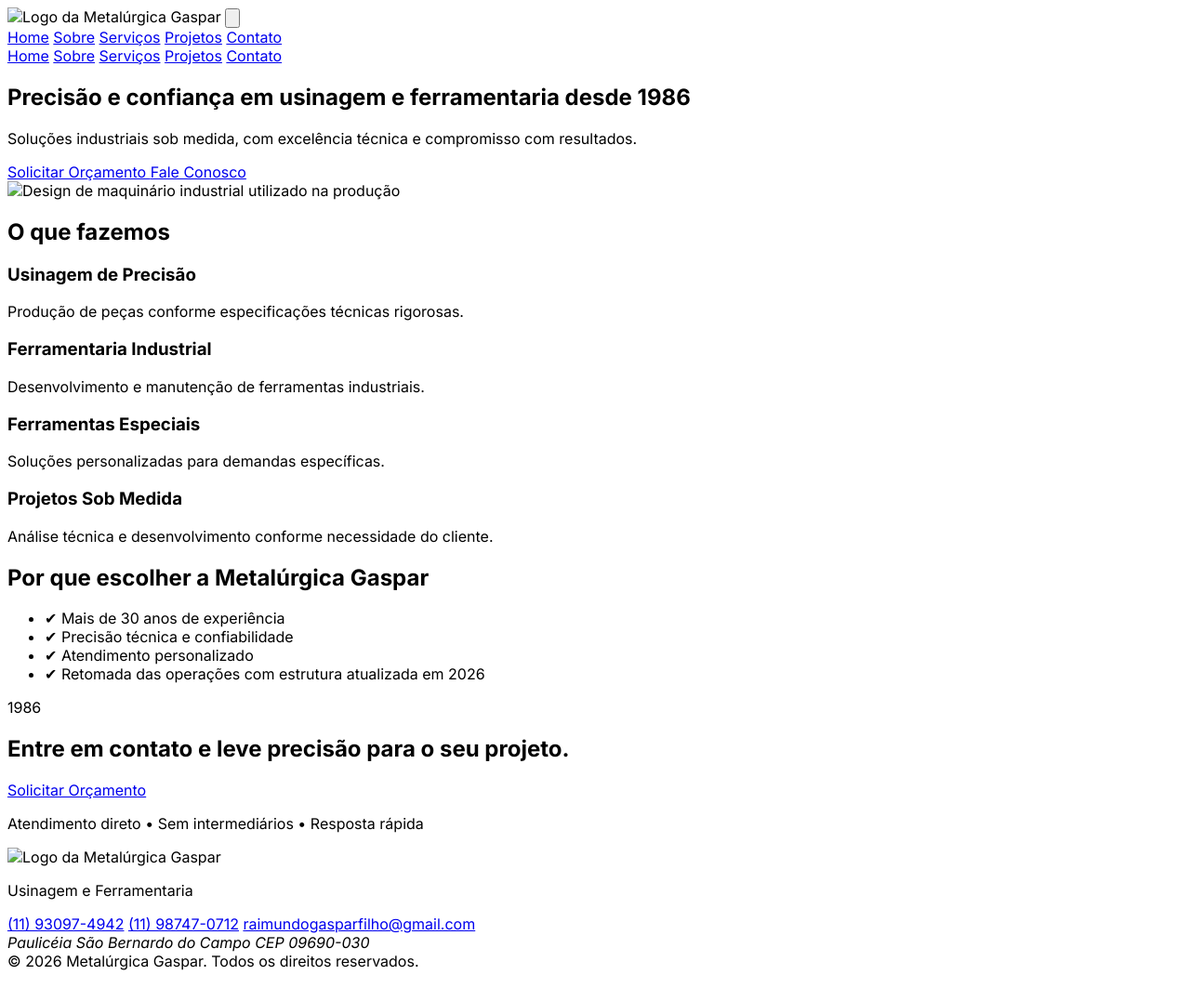
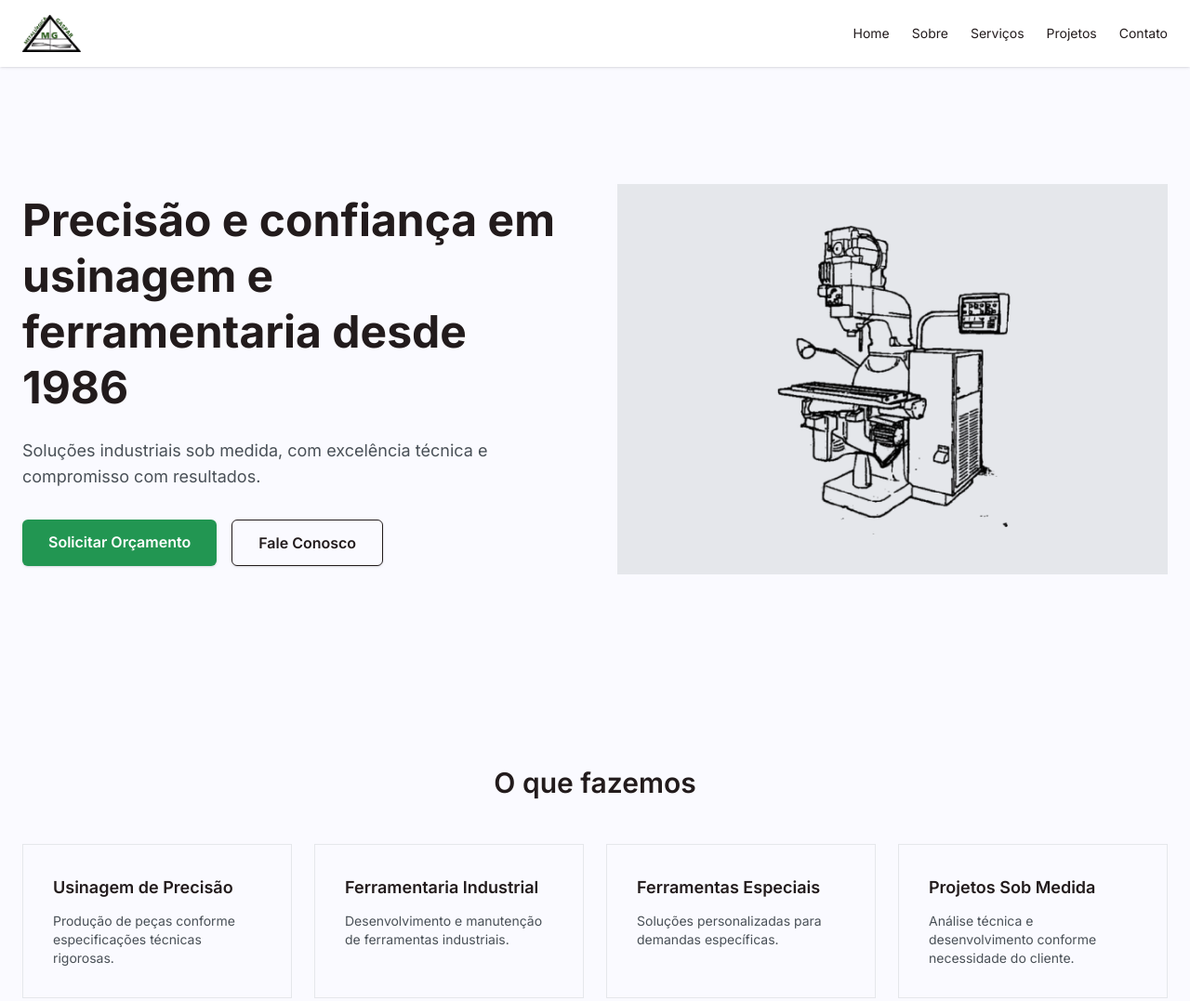
Before and after one commit to UelintonHJ/metalurgica-gaspar, a website: page index.html in a window 1280 px wide. Shown: the top 1077 px of the page at 93% size. Before the commit the page ends 1052 px from the top, so only its background shows below. Drawn offline with Linux system fonts and the light colour scheme; the site is published under a folder, as on GitHub Pages, so addresses that start at the root find nothing.

Commit message:
fix: adjust asset paths for Vercel deploy

```diff
--- a/index.html
+++ b/index.html
@@ -10,7 +10,7 @@
         content="Precisão e confiança em usinagem e ferramentaria desde 1986. Soluções industriais sob medida.">
     <meta property="og:type" content="website">
     <meta name="description" content="Precisão e confiança em usinagem e ferramentaria desde 1986. Soluções industriais sob medida com excelência técnica.">
-    <link rel="stylesheet" href="/assets/css/tailwind.css">
+    <link rel="stylesheet" href="assets/css/tailwind.css">
     <link rel="stylesheet" href="style.css">
     <link rel="preconnect" href="https://fonts.googleapis.com">
     <link rel="preconnect" href="https://fonts.gstatic.com" crossorigin>
@@ -22,12 +22,12 @@
 <body class="bg-bgBase text-blackTech">
     <header class="fixed top-0 left-0 w-full bg-white z-50 shadow-sm gap-6">
         <div class="container mx-auto px-6 h-[72px] flex items-center justify-between">
-            <img src="/assets/images/logo-metalurgica-gaspar.png" alt="Logo da Metalúrgica Gaspar"
+            <img src="assets/images/logo-metalurgica-gaspar.png" alt="Logo da Metalúrgica Gaspar"
                 class="h-10 w-auto object-contain">
 
             <button type="button" id="menu-toggle" class="md:hidden" aria-label="Abrir menu" aria-expanded="false"
                 aria-controls="menu-mobile">
-                <img src="/assets/images/menu.png" alt="" aria-hidden="true" class="w-6">
+                <img src="assets/images/menu.png" alt="" aria-hidden="true" class="w-6">
             </button>
 
             <nav id="main-menu" class="hidden md:flex gap-6 text-sm justify-end">
@@ -78,7 +78,7 @@
 
             <div
                 class="w-full aspect-[4/3] sm:aspect-[16/9] md:aspect-[5/4] md:h-[420px] bg-gray-200 flex items-center justify-center">
-                <img src="/assets/images/design-maquinario-industrial.png"
+                <img src="assets/images/design-maquinario-industrial.png"
                     alt="Design de maquinário industrial utilizado na produção" loading="lazy" decoding="async"
                     class="w-full h-full object-contain">
             </div>
@@ -194,7 +194,7 @@
     <footer class="bg-grayLight py-12" aria-label="Rodapé institucional">
         <div class="container mx-auto px-4 sm:px-6 grid gap-10 md:grid-cols-3 md:text-left">
             <div class="flex flex-col items-center gap-2">
-                <img src="/assets/images/logo-metalurgica-gaspar.png" alt="Logo da Metalúrgica Gaspar"
+                <img src="assets/images/logo-metalurgica-gaspar.png" alt="Logo da Metalúrgica Gaspar"
                     class="h-10 w-auto object-contain">
                 <p>Usinagem e Ferramentaria</p>
             </div>
```
